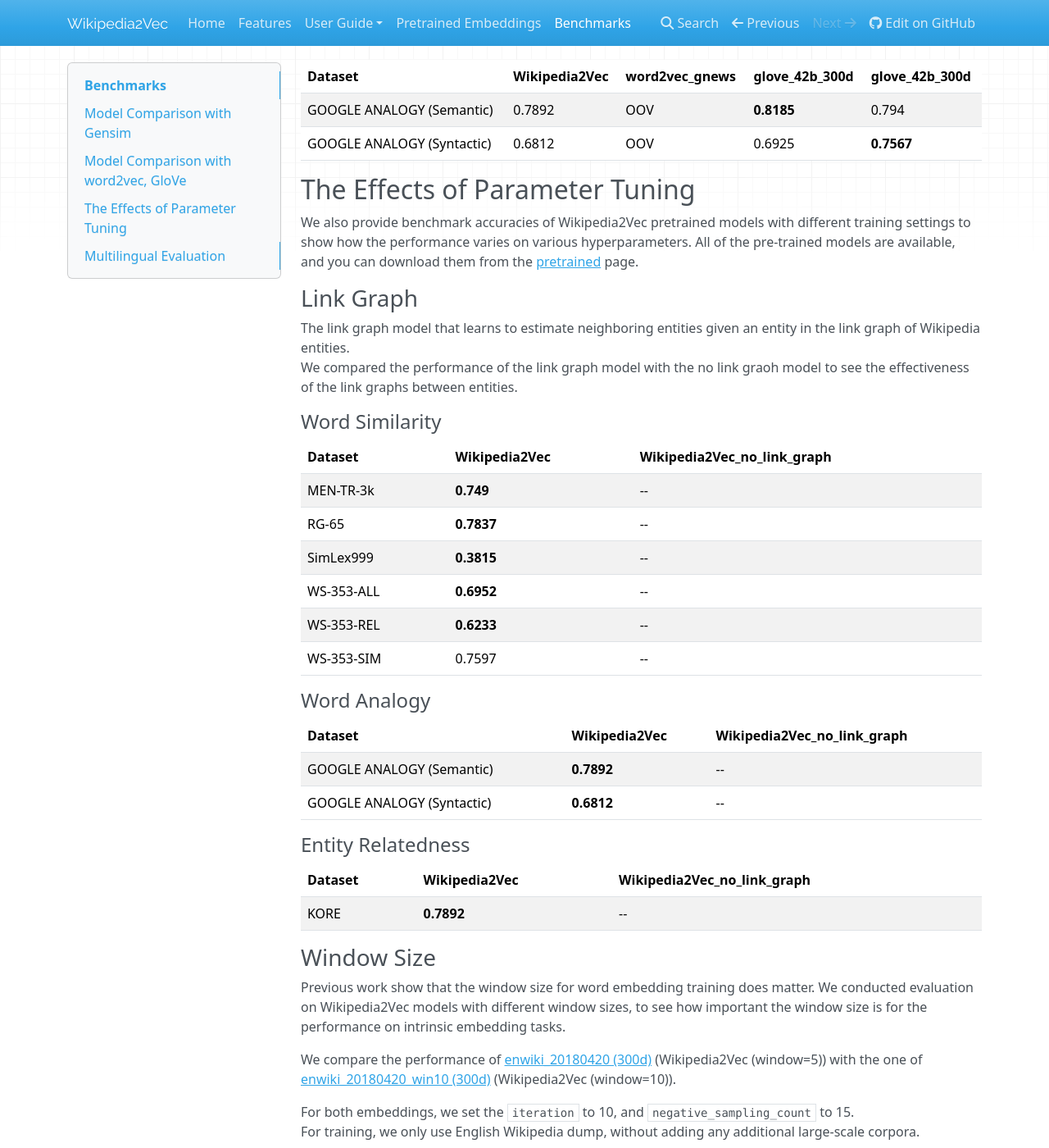
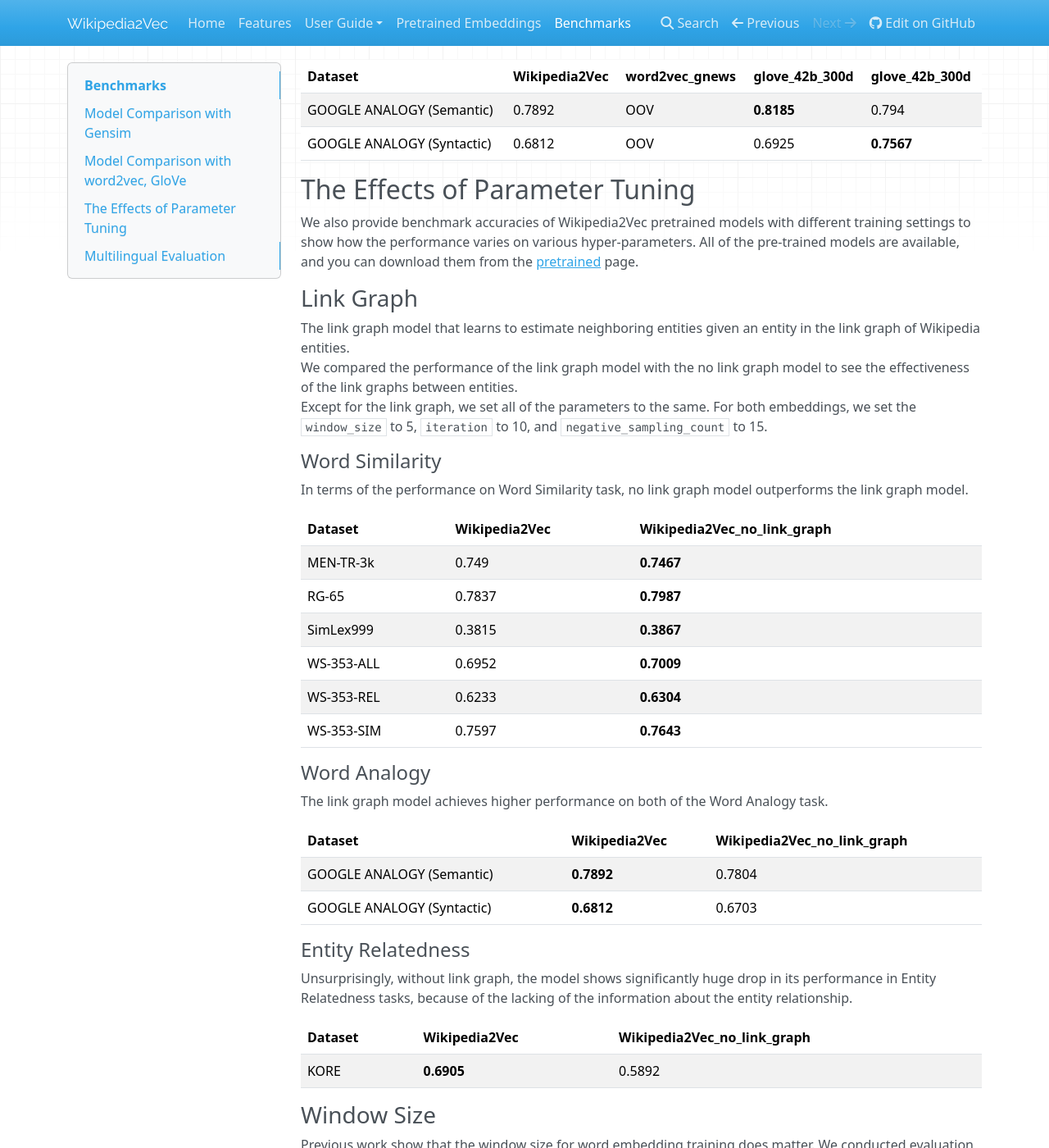
Before and after one commit to wikipedia2vec/wikipedia2vec, an MkDocs documentation site: the page built from docs/benchmarks.md, in a window 1280 px wide and 1400 px high, scrolled down 2728 px. Shown: the whole window at 82% size. Built offline with MkDocs 1.6.1, drawn with Linux system fonts in a browser that asks for light colours; nearby versions of some CDN libraries; old or Windows-style settings are respelled for this version of MkDocs.

Commit message:
add results of the nlog model

```diff
--- a/docs/benchmarks.md
+++ b/docs/benchmarks.md
@@ -129,34 +129,47 @@
 
 ## The Effects of Parameter Tuning
 We also provide benchmark accuracies of Wikipedia2Vec pretrained models
-with different training settings to show how the performance varies on various hyperparameters.
+with different training settings to show how the performance varies on various hyper-parameters.
 All of the pre-trained models are available, and you can download them from the [pretrained](https://wikipedia2vec.github.io/wikipedia2vec/pretrained/) page.
 
 ### Link Graph
-The link graph model that learns to estimate neighboring entities given an entity in the link graph of Wikipedia entities.
-We compared the performance of the link graph model with the no link graoh model to
+The link graph model that learns to estimate neighboring entities given an entity
+ in the link graph of Wikipedia entities.
+We compared the performance of the link graph model with the no link graph model to
 see the effectiveness of the link graphs between entities.
+Except for the link graph, we set all of the parameters to the same.
+For both embeddings, we set the `window_size` to 5, `iteration` to 10, and
+`negative_sampling_count` to 15.
 
 #### Word Similarity
+In terms of the performance on Word Similarity task, no link graph model
+outperforms the link graph model.
+
 | Dataset | Wikipedia2Vec | Wikipedia2Vec_no_link_graph |
 |-----------|------------|------------|
-| MEN-TR-3k | **0.749** | -- |
-| RG-65 | **0.7837** | --|
-| SimLex999 | **0.3815** | -- |
-| WS-353-ALL | **0.6952** | -- |
-| WS-353-REL | **0.6233** | -- |
-| WS-353-SIM | 0.7597 | -- |
+| MEN-TR-3k | 0.749 | **0.7467** |
+| RG-65 | 0.7837 | **0.7987** |
+| SimLex999 | 0.3815 | **0.3867** |
+| WS-353-ALL | 0.6952 | **0.7009** |
+| WS-353-REL | 0.6233 | **0.6304** |
+| WS-353-SIM | 0.7597 | **0.7643** |
 
 #### Word Analogy
+The link graph model achieves higher performance on both of the Word Analogy task.
+
 | Dataset | Wikipedia2Vec | Wikipedia2Vec_no_link_graph |
 |-----------|------------|------------|
-| GOOGLE ANALOGY (Semantic) | **0.7892** | -- |
-| GOOGLE ANALOGY (Syntactic) | **0.6812** | -- |
+| GOOGLE ANALOGY (Semantic) | **0.7892** | 0.7804 |
+| GOOGLE ANALOGY (Syntactic) | **0.6812** | 0.6703 |
 
 #### Entity Relatedness
+Unsurprisingly, without link graph, the model shows significantly huge drop in its
+performance in Entity Relatedness tasks, because of the lacking of the information
+about the entity relationship.
+
 | Dataset | Wikipedia2Vec | Wikipedia2Vec_no_link_graph |
 |-----------|------------|------------|
-| KORE | **0.7892** | -- |
+| KORE | **0.6905** | 0.5892 |
 
 ### Window Size
 Previous work show that the window size for word embedding training does matter.
```
